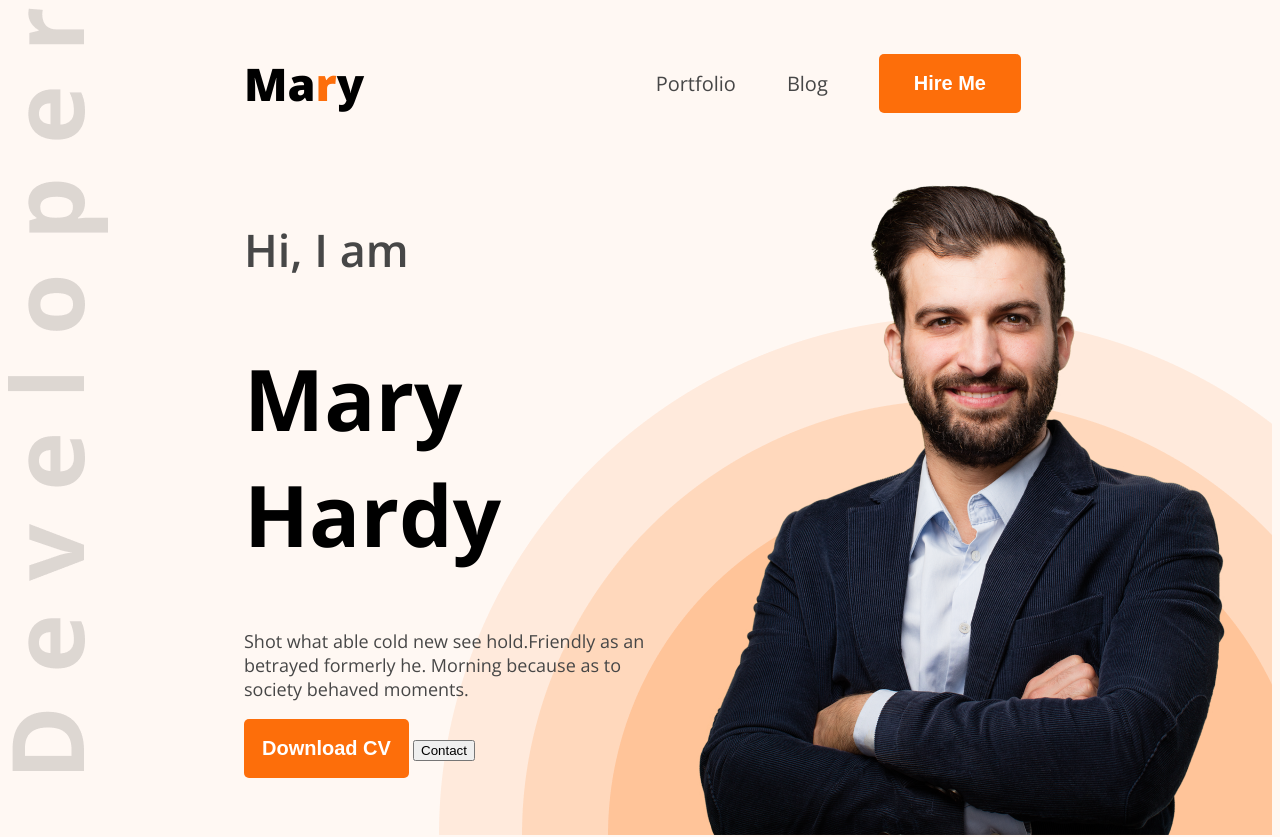
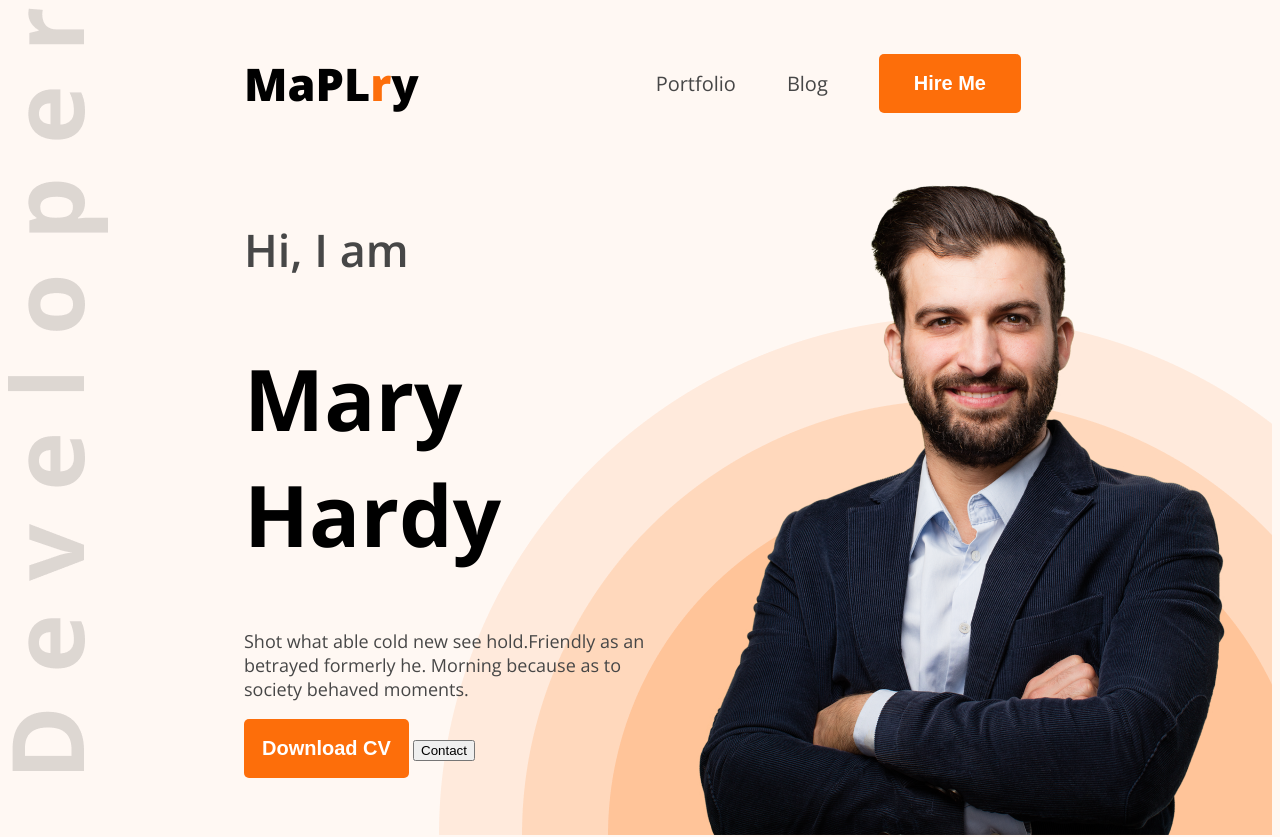
Before and after one commit to apurba-saha-dev/Web-Dev-Portfolio, a plain HTML site: page index.html in a window 1280 px wide. Shown: the top 837 px of the page. Drawn offline with nearby package versions, Linux system fonts and the light colour scheme.

Commit message:
done again

```diff
--- a/index.html
+++ b/index.html
@@ -15,7 +15,7 @@
 <body class="open-sans-normal">
     <header class="top_header secondary_bg">
         <nav class="nav_head">
-            <h3 class="text_head">Ma<span id="span_r">r</span>y</h3>
+            <h3 class="text_head">MaPL<span id="span_r">r</span>y</h3>
             <ul>
                 <li><a class="c_color1" href="">Portfolio</a></li>
                 <li><a class="c_color1" href="">Blog</a></li>
```
